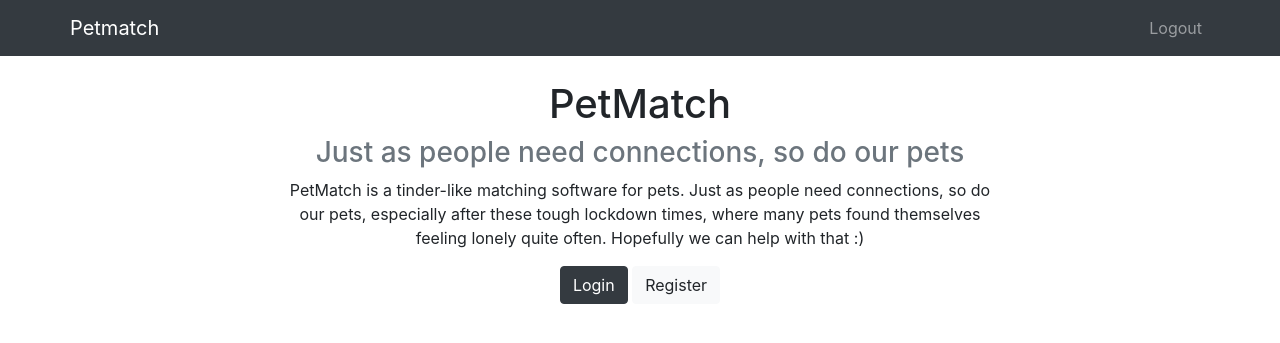
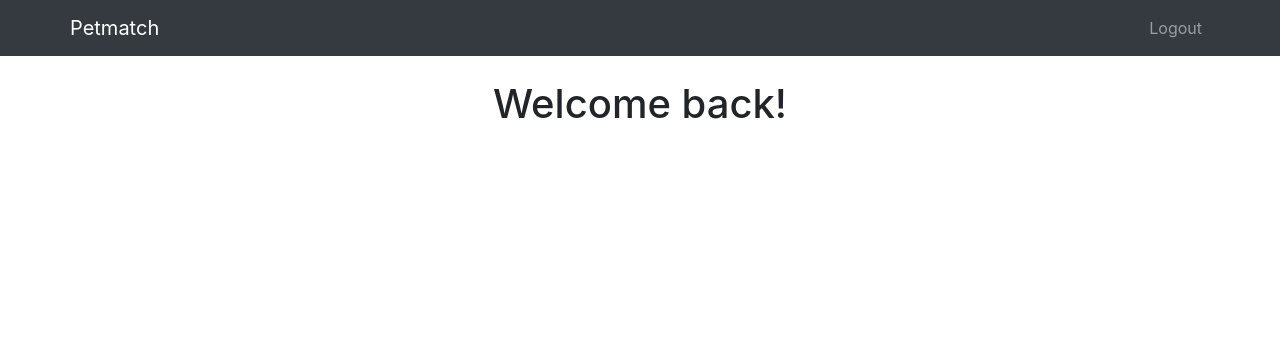
Before and after one commit to JVitorCarv/petmatch, a Django app: page / in a window 1280 px wide. Shown: the top 343 px of the page. Run offline with Django 4.2, Linux system fonts and the light colour scheme; a user stored in the database is signed in; some libraries are stand-ins or nearby versions.

Commit message:
Returns home page according to authentication

```diff
--- a/templates/home.html
+++ b/templates/home.html
@@ -3,6 +3,11 @@
 {% block title %}PetMatch{% endblock %}
 
 {% block content %}
+{% if user.is_authenticated %}
+<div class="col-8 m-auto pt-2 pb-2 text-center">
+    <h1>Welcome back!</h1>
+</div>
+{% else %}
 <div class="col-8 m-auto pt-2 pb-2 text-center">
     <h1>PetMatch</h1>
     <h3 class="text-muted"> Just as people need connections, so do our pets</h3>
@@ -13,4 +18,5 @@
     <a href="accounts/login/" class="btn btn-info btn-dark" role="button">Login</a>
     <a href="accounts/signup/" class="btn btn-info btn-light" role="button">Register</a>
 </div>
+{% endif %}
 {% endblock %}
```
